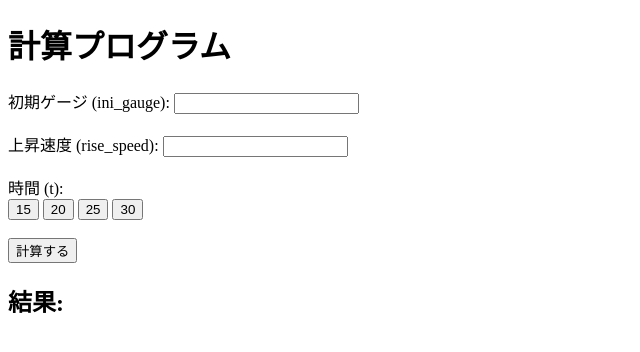
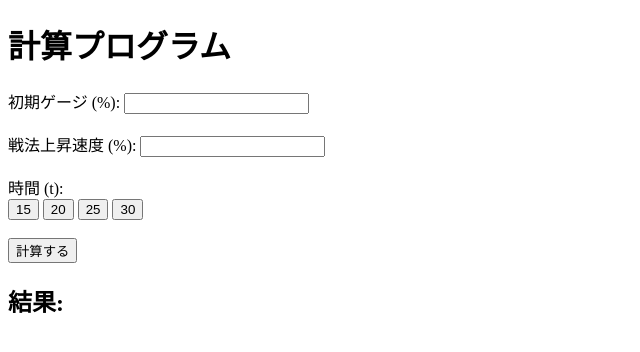
Before and after one commit to Shigureinn/test, a plain HTML site: page index.html in a window 1280 px wide. Shown: the whole page, without its empty margins (0-640 px from the left). Drawn offline with Linux system fonts and the light colour scheme.

Commit message:
Update index.html

```diff
--- a/index.html
+++ b/index.html
@@ -7,10 +7,10 @@
 <body>
     <h1>計算プログラム</h1>
 
-    <label for="ini_gauge">初期ゲージ (ini_gauge): </label>
+    <label for="ini_gauge">初期ゲージ (%): </label>
     <input type="number" id="ini_gauge"><br><br>
 
-    <label for="rise_speed">上昇速度 (rise_speed): </label>
+    <label for="rise_speed">戦法上昇速度 (%): </label>
     <input type="number" id="rise_speed"><br><br>
 
     <label>時間 (t): </label><br>
```
